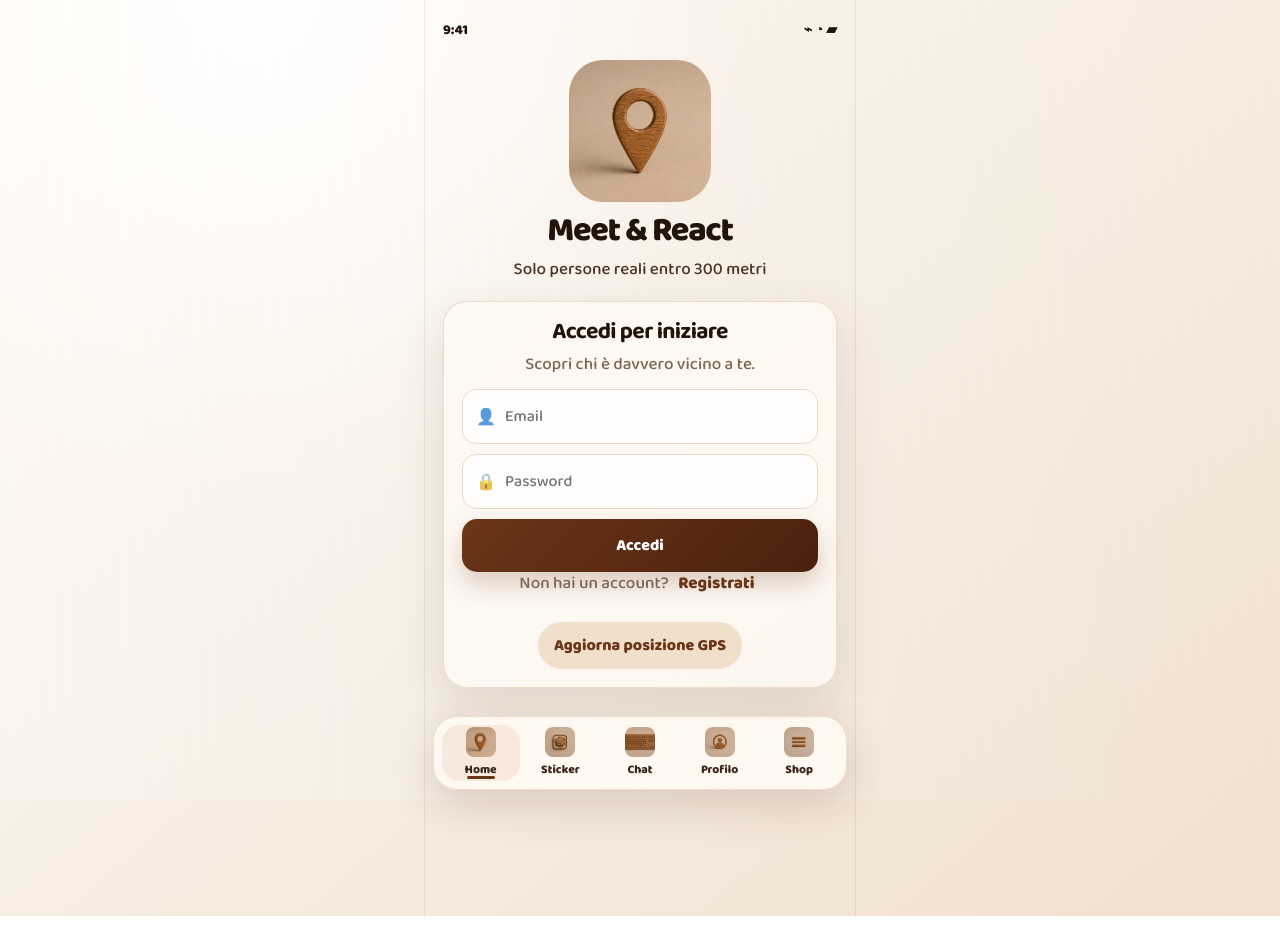
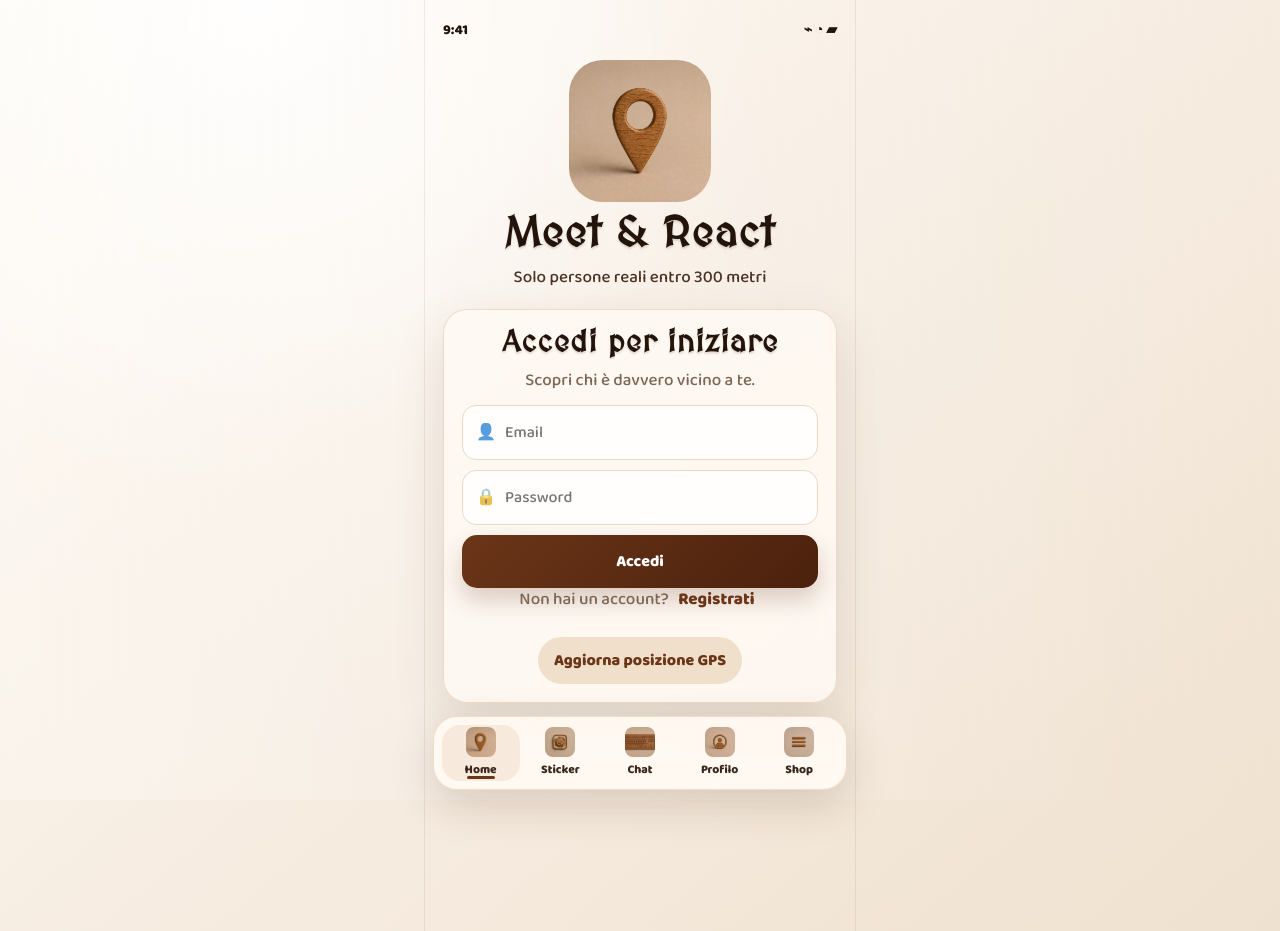
Before and after one commit to uelinotermoidraulica-alt/meeter, a plain HTML site: page index.html in a window 1280 px wide. Drawn offline with Linux system fonts and the light colour scheme; a web font is replaced by a local one.

Commit message:
Add files via upload

```diff
--- a/style.css
+++ b/style.css
@@ -1,4 +1,4 @@
-@import url('https://fonts.googleapis.com/css2?family=Baloo+2:wght@500;700;800&display=swap');
+@import url('https://fonts.googleapis.com/css2?family=MedievalSharp&family=UnifrakturCook:wght@700&family=Baloo+2:wght@500;700;800&display=swap');
 
 :root{
   --bg:#f8efe5;
@@ -489,3 +489,44 @@ textarea{
     box-shadow:0 0 0 1px rgba(78,45,22,.08);
   }
 }
+
+
+/* FONT BASIL CHIPS STYLE */
+.hero h1,
+.page-title,
+.card h2,
+.card h3{
+  font-family:'UnifrakturCook','MedievalSharp',serif !important;
+  font-weight:700 !important;
+  letter-spacing:.04em !important;
+  text-shadow:0 2px 2px rgba(80,45,20,.16);
+}
+
+.hero h1{
+  font-size:42px !important;
+}
+
+.page-title{
+  font-size:36px !important;
+}
+
+.card h2{
+  font-size:30px !important;
+}
+
+.card h3{
+  font-size:25px !important;
+}
+
+.nav-item span,
+.primary,
+.secondary,
+.tab,
+.sticker-card,
+.interest,
+input,
+textarea,
+p,
+.subtitle{
+  font-family:'Baloo 2', system-ui, sans-serif;
+}
```
Also changed, not shown: 1 other file.
